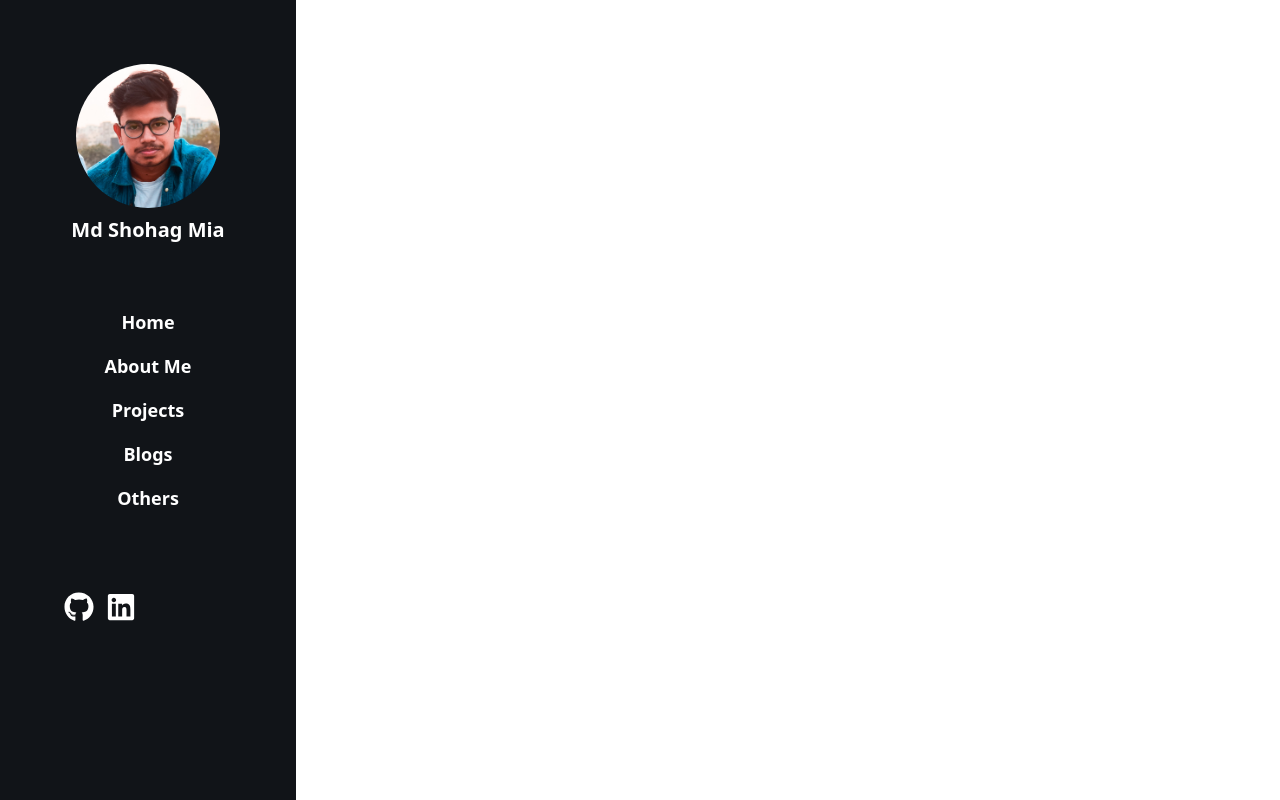
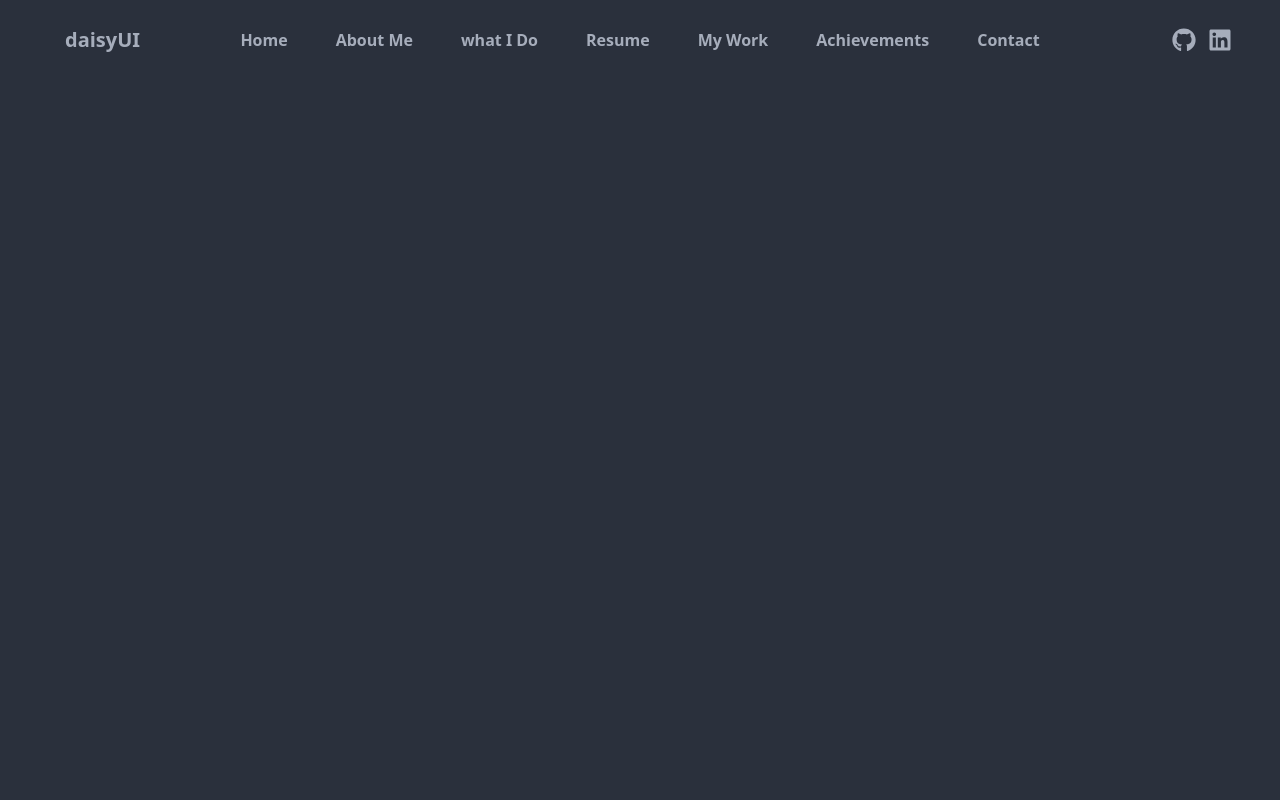
Before and after one commit to MDSHOHAG617/Portfolio-with-Next.js, a Next.js app: page /Components/Navbar in a window 1280 px wide. Built offline with nearby package versions, Linux system fonts and the light colour scheme.

Commit message:
chnaged the layout

```diff
--- a/pages/Components/About.js
+++ b/pages/Components/About.js
@@ -2,7 +2,7 @@ import React from "react";
 
 const About = () => {
   return (
-    <div className="mt-96" id="about">
+    <div className=" lg:sticky lg:mt-96 lg:p-96 " id="about">
       HUIIII about{" "}
     </div>
   );
--- /dev/null
+++ b/pages/Components/Footer.js
@@ -0,0 +1,101 @@
+import Link from "next/link";
+import React from "react";
+import logo from "../../public/images/logo.jpg";
+import { useRouter } from "next/router";
+import styles from "../../styles/Navbar.module.css";
+import { FaGithub } from "react-icons/fa";
+import { FaLinkedin } from "react-icons/fa";
+import { FaFacebook } from "react-icons/fa";
+import { FaTwitterSquare } from "react-icons/fa";
+import Image from "next/image";
+
+const Footer = () => {
+  const router = useRouter();
+  console.log(router);
+  return (
+    <div>
+      <div className="hidden lg:block   fixed h-screen bg-[#111418] text-white p-16 z-20 topNav">
+        <Image
+          className=" lg:w-36 rounded-full mx-auto "
+          src={logo}
+          alt="Picture of the author"
+        />
+        <p className="  lg:text-xl font-bold text-center mt-2 mb-16">
+          <span className="">Md Shohag Mia</span>
+        </p>
+        <p className="text-center text-lg font-semibold">
+          <Link className={router.asPath == "/" ? styles.active : ""} href="/">
+            Home
+          </Link>
+        </p>
+
+        <p className="text-center text-lg font-semibold my-4">
+          <Link
+            className={router.asPath == "/#about" ? styles.active : ""}
+            href="/#about"
+          >
+            About Me
+          </Link>
+        </p>
+
+        <p className="text-center text-lg font-semibold my-4">
+          <Link
+            className={router.asPath == "/#projects" ? styles.active : ""}
+            href="/#projects"
+          >
+            Projects
+          </Link>
+        </p>
+
+        <p className="text-center text-lg font-semibold my-4">
+          <Link
+            className={router.asPath == "/#blogs" ? styles.active : ""}
+            href="/#blogs"
+          >
+            {" "}
+            Blogs
+          </Link>
+        </p>
+
+        <p className="text-center text-lg font-semibold my-4">
+          <Link
+            className={router.asPath == "/#others" ? styles.active : ""}
+            href="/#others"
+          >
+            {" "}
+            Others
+          </Link>
+        </p>
+
+        <div className="social grid grid-cols-4 mt-20">
+          <Link
+            className="mr-3 hover:text-[#15aa97]"
+            href="https://github.com/MDSHOHAG617"
+          >
+            <FaGithub className=" lg:text-2xl" />
+          </Link>
+          <Link
+            className="hover:text-[#15aa97]"
+            href="https://www.linkedin.com/in/md-shohag007/"
+          >
+            <FaLinkedin className=" lg:text-2xl" />
+          </Link>
+          <Link
+            className="hover:text-[#15aa97]"
+            href="https://www.facebook.com/profile.php?id=100004130176262"
+          >
+            <FaFacebook className=" lg:text-2xl" />
+          </Link>
+          <Link
+            className="hover:text-[#15aa97]"
+            href="https://twitter.com/cr007_jb"
+          >
+            <FaTwitterSquare className=" lg:text-2xl" />
+          </Link>
+        </div>
+      </div>
+    </div>
+  );
+};
+
+export default Footer;
--- a/pages/Components/Navbar.js
+++ b/pages/Components/Navbar.js
@@ -1,72 +1,14 @@
+import Image from "next/image";
 import Link from "next/link";
 import React from "react";
-import logo from "../../public/images/logo.jpg";
-import Image from "next/image";
+import logo from "../../public/images/logo.JPG";
 import { FaGithub } from "react-icons/fa";
 import { FaLinkedin } from "react-icons/fa";
-import { useRouter } from "next/router";
-import styles from "../../styles/Navbar.module.css";
 
 const Navbar = () => {
-  const router = useRouter();
-  console.log(router);
   return (
-    <div className="">
-      <div className="hidden lg:block  fixed h-screen bg-[#111418] text-white p-16 z-20 topNav">
-        <Image
-          className=" lg:w-36 rounded-full mx-auto"
-          src={logo}
-          alt="Picture of the author"
-        />
-        <p className="  lg:text-xl font-bold text-center mt-2 mb-16">
-          <span className={styles.red}>Md Shohag Mia</span>
-        </p>
-        <p className="text-center text-lg font-semibold">
-          <Link
-            className={router.asPath == "/#navbar" ? styles.active : ""}
-            href="#navbar"
-          >
-            Home
-          </Link>
-        </p>
-
-        {/* <a
-          href="#navbar"
-          className={router.asPath == "/#navbar" ? styles.active : ""}
-        >
-          home
-        </a> */}
-
-        <p className="text-center my-4">
-          <Link className="text-lg font-semibold" href="#about">
-            About Me
-          </Link>
-        </p>
-        <p className="text-center ">
-          <Link className="text-lg font-semibold" href="#projects">
-            Projects
-          </Link>
-        </p>
-        <p className="text-center my-4">
-          <Link className="text-lg font-semibold" href="#blogs">
-            Blogs
-          </Link>
-        </p>
-        <p className="text-center ">
-          <Link className="text-lg font-semibold " href="#others">
-            Others
-          </Link>
-        </p>
-        <div className="social grid grid-cols-4 mt-20">
-          <Link className="mr-3" href="https://github.com/MDSHOHAG617">
-            <FaGithub className="text-2xl lg:text-3xl" />
-          </Link>
-          <Link className="" href="https://www.linkedin.com/in/md-shohag007/">
-            <FaLinkedin className="text-2xl lg:text-3xl" />
-          </Link>
-        </div>
-      </div>
-      <div className="navbar " id="navbar">
+    <div>
+      <div className="navbar pr-8 lg:px-12 py-4">
         <div className="navbar-start">
           <div className="dropdown">
             <label tabIndex={0} className="btn btn-ghost lg:hidden">
@@ -90,26 +32,107 @@ const Navbar = () => {
               className="menu menu-compact dropdown-content mt-3 p-2 shadow bg-base-100 rounded-box w-52"
             >
               <li>
-                <Link href="#home">Home</Link>
+                <Link className="text-md  font-semibold" href="/">
+                  Home
+                </Link>
+              </li>
+              <li tabIndex={0}>
+                <Link className="text-md  font-semibold " href="/about">
+                  About Me
+                </Link>
               </li>
 
               <li>
-                <Link href="#about">About</Link>
+                <Link className="text-md  font-semibold" href="/whatIDo">
+                  what I Do
+                </Link>
               </li>
               <li>
-                <Link href="#projects">Projects</Link>
+                <Link className="text-md  font-semibold " href="/resume">
+                  Resume
+                </Link>
               </li>
               <li>
-                <Link href="#blogs">Blogs</Link>
+                {" "}
+                <Link className="text-md  font-semibold" href="/myWork">
+                  My Work
+                </Link>
               </li>
               <li>
-                <Link href="#others">Others</Link>
+                {" "}
+                <Link className="text-md  font-semibold " href="/achievements">
+                  Achievements{" "}
+                </Link>
+              </li>
+              <li>
+                {" "}
+                <Link className="text-md  font-semibold" href="/contact">
+                  Contact{" "}
+                </Link>
               </li>
             </ul>
           </div>
-          <a className=" block lg:hidden lg:text-2xl font-bold mr-3 font-serif ">
-            Md's Portfolio
-          </a>
+          <a className="btn btn-ghost normal-case text-xl">daisyUI</a>
+        </div>
+        <div className="navbar-center hidden lg:flex">
+          <ul className="menu menu-horizontal px-1">
+            <li>
+              <Link className="text-md  font-semibold" href="/">
+                Home
+              </Link>
+            </li>
+            <li tabIndex={0}>
+              <Link className="text-md  font-semibold mx-4" href="/about">
+                About Me
+              </Link>
+            </li>
+
+            <li>
+              <Link className="text-md  font-semibold" href="/whatIDo">
+                what I Do
+              </Link>
+            </li>
+            <li>
+              <Link className="text-md  font-semibold mx-4" href="/resume">
+                Resume
+              </Link>
+            </li>
+            <li>
+              {" "}
+              <Link className="text-md font-semibold" href="/myWork">
+                My Work
+              </Link>
+            </li>
+            <li>
+              {" "}
+              <Link
+                className="text-md  font-semibold mx-4"
+                href="/achievements"
+              >
+                Achievements{" "}
+              </Link>
+            </li>
+            <li>
+              {" "}
+              <Link className="text-md  font-semibold" href="/contact">
+                Contact{" "}
+              </Link>
+            </li>
+          </ul>
+        </div>
+        <div className="navbar-end">
+          <Link
+            className="mr-3 hover:text-[#15aa97]"
+            href="https://github.com/MDSHOHAG617"
+          >
+            <FaGithub className=" lg:text-2xl" />
+          </Link>
+          <Link
+            className="hover:text-[#15aa97]"
+            href="https://www.linkedin.com/in/md-shohag007/"
+          >
+            <FaLinkedin className=" lg:text-2xl" />
+          </Link>
         </div>
       </div>
     </div>
--- a/pages/Components/Projects.js
+++ b/pages/Components/Projects.js
@@ -2,9 +2,10 @@ import React from "react";
 
 const Projects = () => {
   return (
-    <div className="my-96" id="projects">
-      Projects
-    </div>
+    <div
+      className="mt-96 lg:ml-[275px] text-white z-50 absolute"
+      id="about"
+    ></div>
   );
 };
 
--- a/pages/index.js
+++ b/pages/index.js
@@ -4,16 +4,18 @@ import Projects from "./Components/Projects.js";
 import Hoome from "./Components/Hoome.js";
 import { BsArrowUpCircle } from "react-icons/bs";
 import Link from "next/link.js";
+import Footer from "./Components/Footer.js";
 
 export default function Home() {
   return (
     <div className="">
       <Navbar />
-      <Hoome />
-      <About />
+      {/* <Hoome /> */}
+      {/* <About /> */}
       <Projects />
+      {/* <Footer /> */}
       <Link href="#navbar" className="relative text-end ">
-        <BsArrowUpCircle className="text-3xl  m-16 fixed bottom-0 right-0 z-50 " />
+        <BsArrowUpCircle className="text-3xl  m-16 fixed bottom-0 right-0 z-50 text-white" />
       </Link>
     </div>
   );
--- a/styles/Navbar.module.css
+++ b/styles/Navbar.module.css
@@ -1,3 +1,4 @@
 a.active {
-  color: rgb(113, 224, 113);
+  color: #15aa97;
+  /* border-bottom: 2px solid #6a5acd; */
 }
--- a/tailwind.config.js
+++ b/tailwind.config.js
@@ -10,7 +10,7 @@ module.exports = {
   plugins: [require("daisyui")],
   daisyui: {
     themes: [
-      // "dark",
+      "dark",
       // "cupcake",
       // "bumblebee",
       // "emerald",
```
Also changed, not shown: pages/Components/Hoome.js (+24 -26 lines), public/images/banner.jpg (added).
